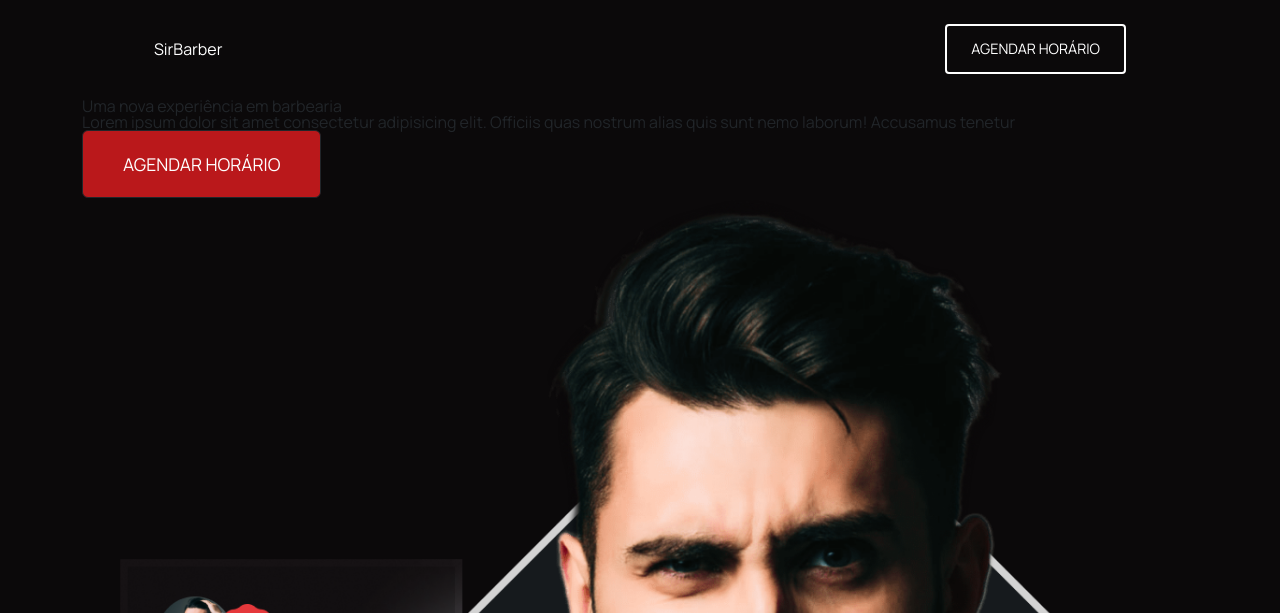
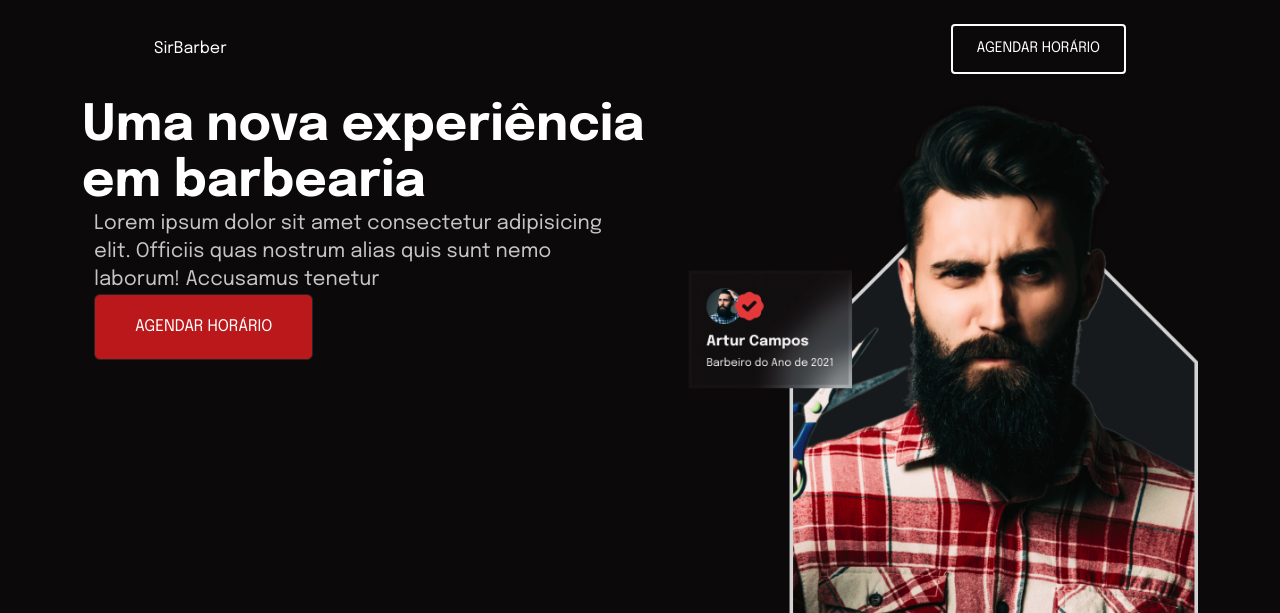
Before and after one commit to sjprog/MODELO_SITE, a plain HTML site: page index.html in a window 1280 px wide. Shown: the top 613 px of the page. Drawn offline with nearby package versions, Linux system fonts and the light colour scheme; a web font is replaced by a local one.

Commit message:
Ajustando a img, ainda falta ajustar

```diff
--- a/CSS/main.css
+++ b/CSS/main.css
@@ -4,13 +4,13 @@
 /* red2: #E5383B */
 
 body {
-  font-family: 'Manrope', sans-serif;
+  font-family: 'Epilogue', sans-serif;
 }
 
 .btn {
   background-color: #0b090a;
   text-transform: uppercase;
-  font-size: 1.1rem;
+  font-size: 1rem;
 }
 
 .btn-sm {
@@ -38,3 +38,19 @@ body {
 .bg {
   background-color: #0b090a;
 }
+
+/* Hero */
+
+
+.hero-text__title {
+  font-size: 50px;
+  line-height: 56px;
+  color: #ffffff;
+  font-weight: 700;
+}
+
+.hero-text__subtitle {
+  font-size: 20px;
+  line-height: 28px;
+  color: #c5c5c5;
+}
--- a/index.html
+++ b/index.html
@@ -12,7 +12,9 @@
     <link rel="stylesheet" href="CSS/reset.css">
     <link rel="stylesheet" href="CSS/main.css">
 
-    <link href="https://fonts.googleapis.com/css2?family=DancingScript&family=Manrope:wght@400;700&display=swap"
+    <link rel="preconnect" href="https://fonts.googleapis.com">
+    <link rel="preconnect" href="https://fonts.gstatic.com" crossorigin>
+    <link href="https://fonts.googleapis.com/css2?family=Dancing+Script&family=Epilogue:wght@400;700&display=swap"
         rel="stylesheet">
 
 
@@ -36,11 +38,12 @@
     </header>
 
 
-    <main>
-        <section id="hero">
-            <div class="hore-text">
-                <h1>Uma nova experiência em barbearia </h1>
-                <p>Lorem ipsum dolor sit amet consectetur adipisicing elit. Officiis quas nostrum alias quis sunt nemo
+    <main class="">
+        <section class="row row-cols-2">
+            <div class="container hero-text">
+                <h1 class="row row-col-3 hero-text__title">Uma nova experiência em barbearia </h1>
+                <p class="hero-text__subtitle">Lorem ipsum dolor sit amet consectetur adipisicing elit. Officiis
+                    quas nostrum alias quis sunt nemo
                     laborum! Accusamus tenetur</p>
                 <button class="btn btn-dark btn-small">Agendar Horário</button>
 
@@ -48,11 +51,12 @@
 
             </div>
 
-            <div class="hore-img">
+            <div class="hero-img row align-items-end">
                 <img class="container" src="img/img-hero-barber-desktop.png" alt="hero">
 
 
             </div>
+
 
         </section>
 
```
